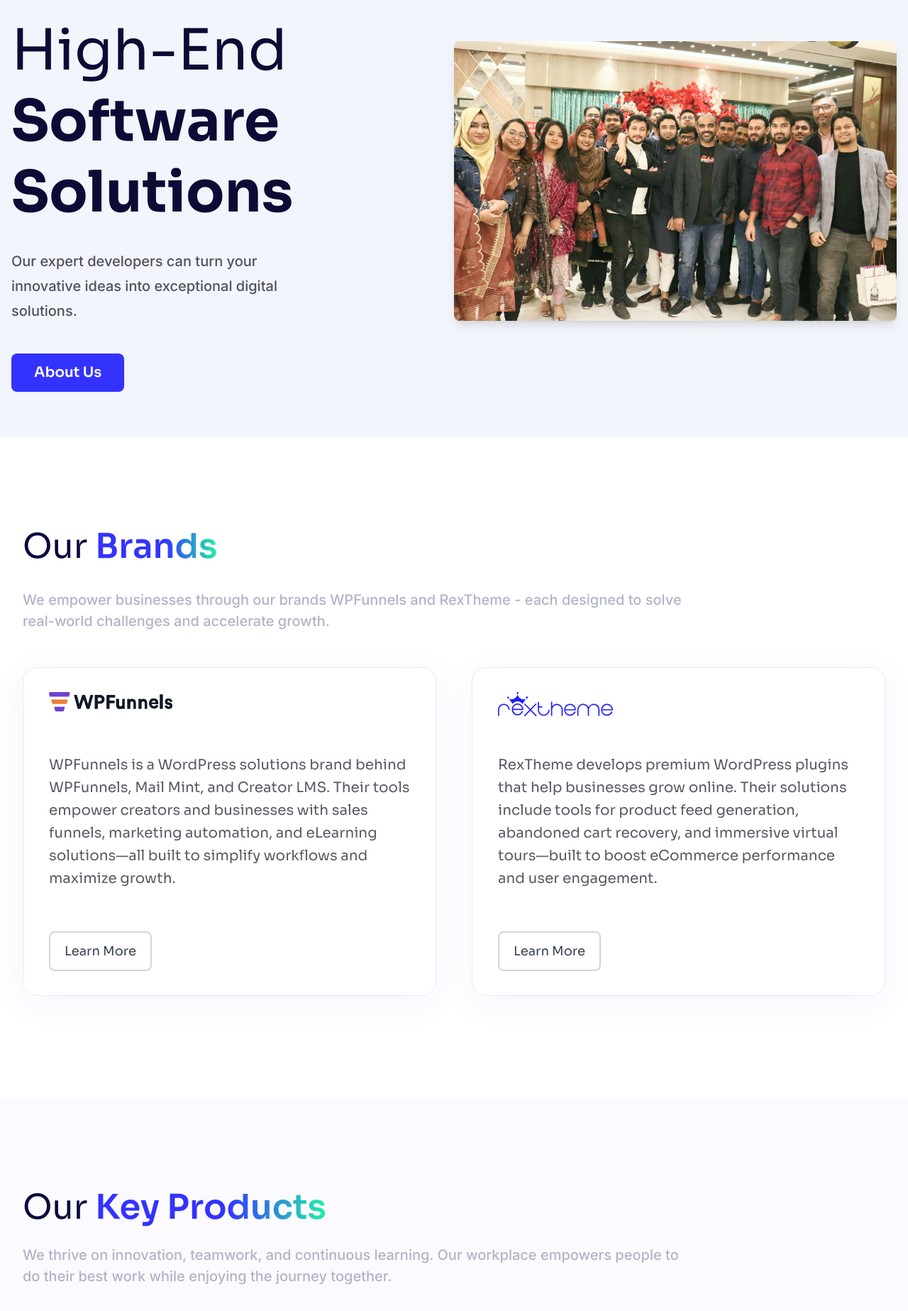
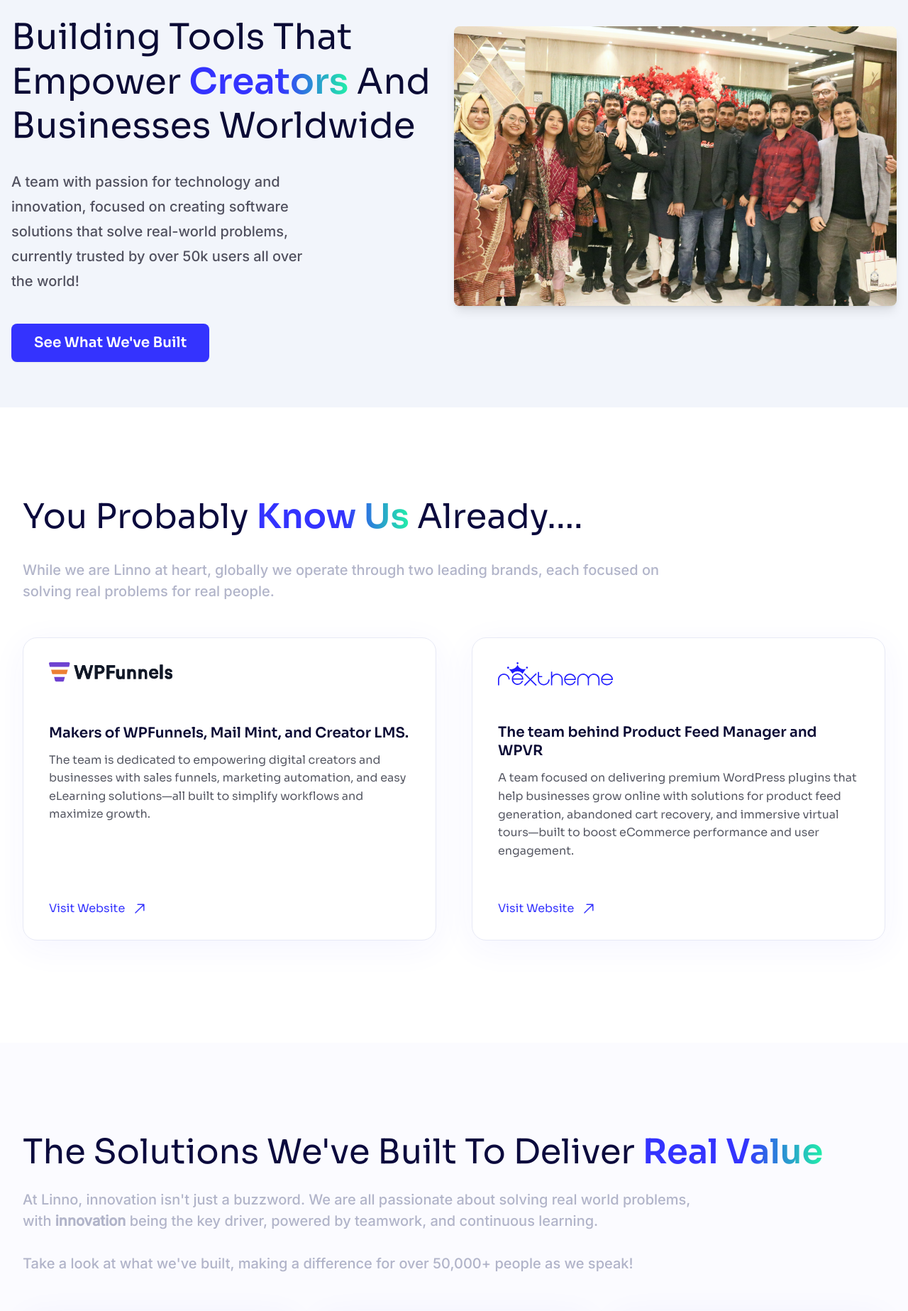
Before and after one commit to CODEREXLTD/Linno-website, a Next.js app: page / in a window 1280 px wide. Shown: the part 207-2054 px from the top of the page at 71% size. Built offline with nearby package versions, Linux system fonts and the light colour scheme.

Commit message:
change the copy

```diff
--- a/src/app/components/HomeBrands.jsx
+++ b/src/app/components/HomeBrands.jsx
@@ -1,6 +1,7 @@
 'use client';
 import Button from '@/components/ui/Button';
 import Image from 'next/image';
+import Link from 'next/link';
 import { memo } from 'react';
 
 const HomeBrands = () => {
@@ -12,12 +13,13 @@
                         {/* Section Header */}
                         <div className="flex flex-col gap-6 justify-start items-center lg:items-start w-full max-w-full md:max-w-[1070px] text-center lg:text-left">
                             <h2 className="section-title">
-                                <span className="font-normal">Our </span>
-                                <span className="font-bold title-gradient">Brands</span>
+                                <span className="font-normal">You Probably </span>
+                                <span className="font-bold title-gradient">Know Us</span>
+                                <span className="font-normal"> Already....</span>
                             </h2>
 
                             <p className="section-description">
-                                We empower businesses through our brands WPFunnels and RexTheme - each designed to solve real-world challenges and accelerate growth.
+                                While we are Linno at heart, globally we operate through two leading brands, each focused on solving real problems for real people.
                             </p>
                         </div>
 
@@ -35,20 +37,27 @@
                                             className="w-full h-auto"
                                         />
                                     </div>
-                                    <p className="text-[20px] font-normal font-sora leading-[1.6] text-[#585A65]">
-                                        WPFunnels is a WordPress solutions brand behind WPFunnels, Mail Mint, and Creator LMS. Their tools empower creators and businesses with sales funnels, marketing automation, and eLearning solutions—all built to simplify workflows and maximize growth.
-                                    </p>
+
+                                    <div className='space-y-3'>
+                                        <h3 className='text-[24px] sm:text-[30px] lg:text-[20px] font-sora font-semibold leading-[1.3] text-[#0b0b35]'>
+                                            Makers of WPFunnels, Mail Mint, and Creator LMS.
+                                        </h3>
+                                        <p className="text-[16px] font-normal font-sora leading-[1.6] text-[#585A65]">
+                                            The team is dedicated to empowering digital creators and businesses with sales funnels, marketing automation, and easy eLearning solutions—all built to simplify workflows and maximize growth.
+                                        </p>
+                                    </div>
                                 </div>
-                                <Button
-                                    variant="outline"
-                                    size="md"
-                                    onClick={() => {
-                                        window.open('https://getwpfunnels.com/', '_blank')
-                                    }}
-                                    className='hover:bg-[#2622c4] hover:text-white active:bg-[#2622c4] transition-all duration-200 hover:border-transparent'
-                                >
-                                    Learn More
-                                </Button>
+
+                                <Link href={'https://getwpfunnels.com/'} target='_blank'>
+                                    <div className="flex justify-start items-center w-full group cursor-pointer">
+                                        <p className='flex justify-start items-center gap-[14px] products-link-btn'>
+                                            <span className="text-[12px] text-[#3433FE] sm:text-[13px] lg:text-[14px] xl:text-[16px] font-sora font-normal leading-[16px] sm:leading-[17px] lg:leading-[19px] xl:leading-[21px]  transition-colors duration-200">
+                                                Visit Website
+                                            </span>
+                                            <svg fill="none" width="14" height="14" viewBox="0 0 14 14" xmlns="http://www.w3.org/2000/svg"><path stroke="#3433FE" stroke-linecap="round" stroke-linejoin="round" stroke-miterlimit="10" stroke-width="1.476" d="M12.806 1.182L1 12.988M12.806 1.182v8.66m0-8.66h-8.66"/></svg>
+                                        </p>
+                                    </div>
+                                </Link>
                             </div>
 
                             {/* RexTheme Card */}
@@ -64,21 +73,26 @@
                                             className="w-full h-auto"
                                         />
                                     </div>
-                                    <p className="text-[20px] font-normal font-sora leading-[1.6] text-[#585A65]">
-                                        RexTheme develops premium WordPress plugins that help businesses grow online. Their solutions include tools for product feed generation, abandoned cart recovery, and immersive virtual tours—built to boost eCommerce performance and user engagement.
-                                    </p>
+
+                                    <div className='space-y-3'>
+                                        <h3 className='text-[24px] sm:text-[30px] lg:text-[20px] font-sora font-semibold leading-[1.3] text-[#0b0b35]'>
+                                            The team behind Product Feed Manager and WPVR
+                                        </h3>
+                                        <p className="text-[16px] font-normal font-sora leading-[1.6] text-[#585A65]">
+                                            A team focused on delivering premium WordPress plugins that help businesses grow online with solutions for product feed generation, abandoned cart recovery, and immersive virtual tours—built to boost eCommerce performance and user engagement.
+                                        </p>
+                                    </div>
                                 </div>
-                                <Button
-
-                                    variant="outline"
-                                    size="md"
-                                    onClick={() => {
-                                        window.open('https://rextheme.com/', '_blank')
-                                    }}
-                                    className='hover:bg-[#2622c4] hover:text-white hover:font-semibold active:bg-[#2622c4] transition-all duration-200 hover:border-transparent'
-                                >
-                                    Learn More
-                                </Button>
+                                <Link href={'https://rextheme.com/'} target='_blank'>
+                                    <div className="flex justify-start items-center w-full group cursor-pointer">
+                                        <p className='flex justify-start items-center gap-[14px] products-link-btn'>
+                                            <span className="text-[12px] text-[#3433FE] sm:text-[13px] lg:text-[14px] xl:text-[16px] font-sora font-normal leading-[16px] sm:leading-[17px] lg:leading-[19px] xl:leading-[21px]  transition-colors duration-200">
+                                                Visit Website
+                                            </span>
+                                            <svg fill="none" width="14" height="14" viewBox="0 0 14 14" xmlns="http://www.w3.org/2000/svg"><path stroke="#3433FE" stroke-linecap="round" stroke-linejoin="round" stroke-miterlimit="10" stroke-width="1.476" d="M12.806 1.182L1 12.988M12.806 1.182v8.66m0-8.66h-8.66"/></svg>
+                                        </p>
+                                    </div>
+                                </Link>
                             </div>
                         </div>
                     </div>
--- a/src/app/components/HomeHero.jsx
+++ b/src/app/components/HomeHero.jsx
@@ -9,7 +9,8 @@
         <>
             <section className="w-full">
                 <div className="w-full max-w-[1440px] px-2 md:px-4 mx-auto py-12 md:py-16 lg:py-26">
-                    <div className="grid grid-cols-1  md:grid-cols-2 gap-8 md:gap-10 lg:gap-12 xl:gap-0 w-full">
+                    <div className="grid grid-cols-1  lg:grid-cols-2 gap-8 md:gap-10 lg:gap-12 xl:gap-0 w-full">
+
                         {/* Left Content */}
                         <div className="flex flex-col gap-[21px] sm:gap-[32px] lg:gap-[42px] justify-start items-start w-full order-2 lg:order-1">
                             {/* Innovation Badge */}
@@ -23,12 +24,13 @@
                                 </div>
                                 {/* Main Heading and Description */}
                                 <div className="flex flex-col gap-[15px] sm:gap-[23px] lg:gap-[30px] justify-start items-start w-full">
-                                    <h1 className="text-[32px] sm:text-[48px] lg:text-[80px] font-sora md:text-[74px] leading-tight text-[#0b0b35] w-full">
-                                        <span className="font-normal">High-End </span>
-                                        <span className="font-bold">Software Solutions</span>
+                                    <h1 className="text-[30px] md:text-[50px] font-sora leading-tight text-[#0b0b35] w-full">
+                                        <span className="font-normal">Building Tools That Empower </span>
+                                        <span className="title-gradient"> Creators</span>
+                                        <span className="font-normal"> And Businesses Worldwide</span>
                                     </h1>
                                     <p className="text-[14px] sm:text-[16px] md:text-[18px] lg:text-[20px] font-inter font-normal leading-[22px] sm:leading-[26px] md:leading-[31px] lg:leading-[35px] text-[#51515f] w-full md:w-[70%]">
-                                        Our expert developers can turn your innovative ideas into exceptional digital solutions.
+                                        A team with passion for technology and innovation, focused on creating software solutions that solve real-world problems, currently trusted by over 50k users all over the world!
                                     </p>
                                 </div>
                             </div>
@@ -37,11 +39,12 @@
                                 variant="primary"
                                 size="lg"
                                 link={true}
-                                href="/about"
-                                label="About Us"
+                                href="/products"
+                                label="See What We've Built"
                                 className="text-[14px] sm:text-[16px] md:text-[18px] lg:text-[20px] font-sora font-semibold leading-[18px] sm:leading-[20px] md:leading-[23px] lg:leading-[26px] text-[#ffffff] bg-[#3433fe] rounded-[10px] pt-[7px] sm:pt-[11px] lg:pt-[14px] pr-[16px] sm:pr-[24px] lg:pr-[32px] pb-[7px] sm:pb-[11px] lg:pb-[14px] pl-[16px] sm:pl-[24px] lg:pl-[32px] hover:bg-[#2d2bdb] active:bg-[#2622c4] transition-all duration-200 w-full sm:w-auto"
                             />
                         </div>
+
                         {/* Right Image */}
                         <div className="flex justify-center items-center w-full order-1 lg:order-2 mb-6 lg:mb-0">
                             <div className="w-full px-4 sm:px-0">
--- a/src/app/components/Products.jsx
+++ b/src/app/components/Products.jsx
@@ -13,12 +13,15 @@
 							{/* Section Header */}
 							<div className="section-info-wrapper">
 								<h2 className="section-title">
-									<span className="font-normal">Our </span>
-									<span className="font-bold title-gradient">Key Products</span>
+									<span className="font-normal">The Solutions We've Built To Deliver </span>
+									<span className="font-bold title-gradient">Real Value</span>
 								</h2>
 
 								<p className="section-description">
-									We thrive on innovation, teamwork, and continuous learning. Our workplace empowers people to do their best work while enjoying the journey together.
+									At Linno, innovation isn't just a buzzword. We are all passionate about solving real world problems, with <strong>innovation</strong> being the key driver, powered by teamwork, and continuous learning.
+									<br />
+									<br />
+									Take a look at what we've built, making a difference for over 50,000+ people as we speak!
 								</p>
 							</div>
 							{/* Products Grid */}
```
Also changed, not shown: src/app/products/ProductsContent.jsx (+16 -14 lines).
